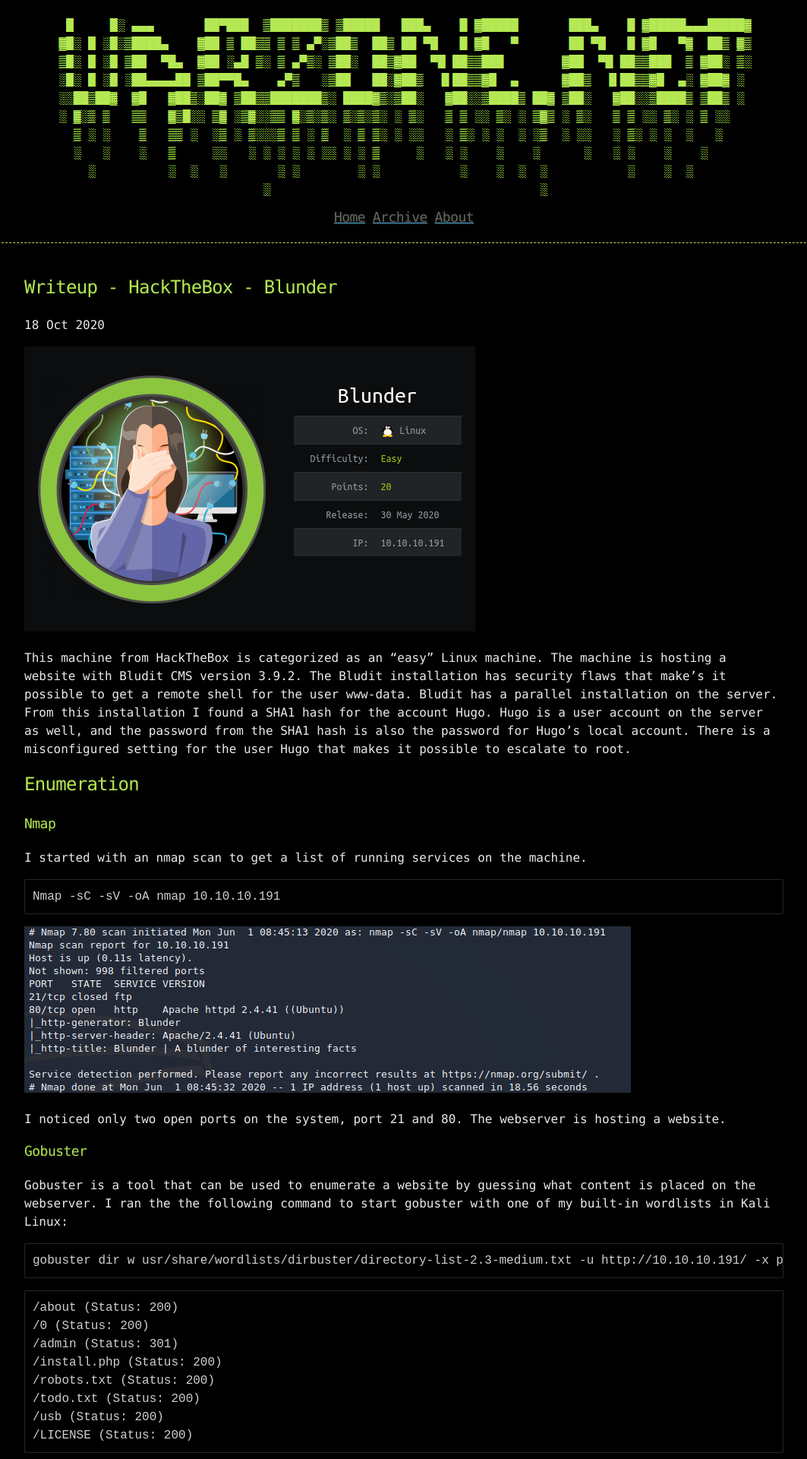
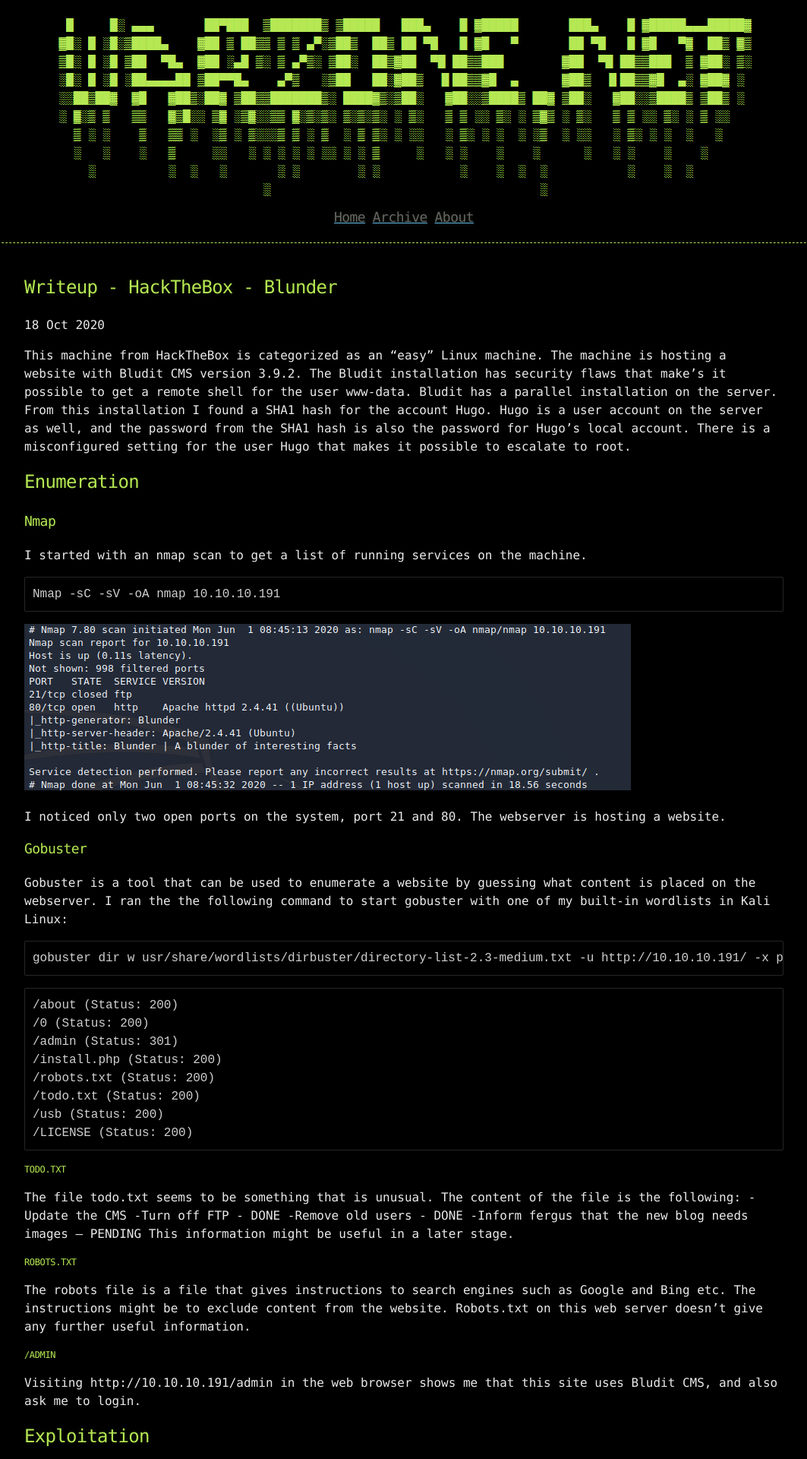
Before and after one commit to datahackare/warz0ne, a Jekyll site: the page built from _posts/2020-10-18-Blunder.md, in a window 1280 px wide. Shown: the top 1920 px of the page at 76% size, without its empty margins (108-1171 px from the left). Built offline with Jekyll 4.4.1, drawn with Linux system fonts in a browser that asks for light colours.

Commit message:
Update 2020-10-18-Blunder.md

```diff
--- a/_posts/2020-10-18-Blunder.md
+++ b/_posts/2020-10-18-Blunder.md
@@ -2,8 +2,6 @@
 title: Writeup - HackTheBox - Blunder
 published: true
 ---
-![](Pictures/Blunder/logo.png)
-
 This machine from HackTheBox is categorized as an “easy” Linux
 machine.
 The machine is hosting a website with Bludit CMS version 3.9.2.
```
